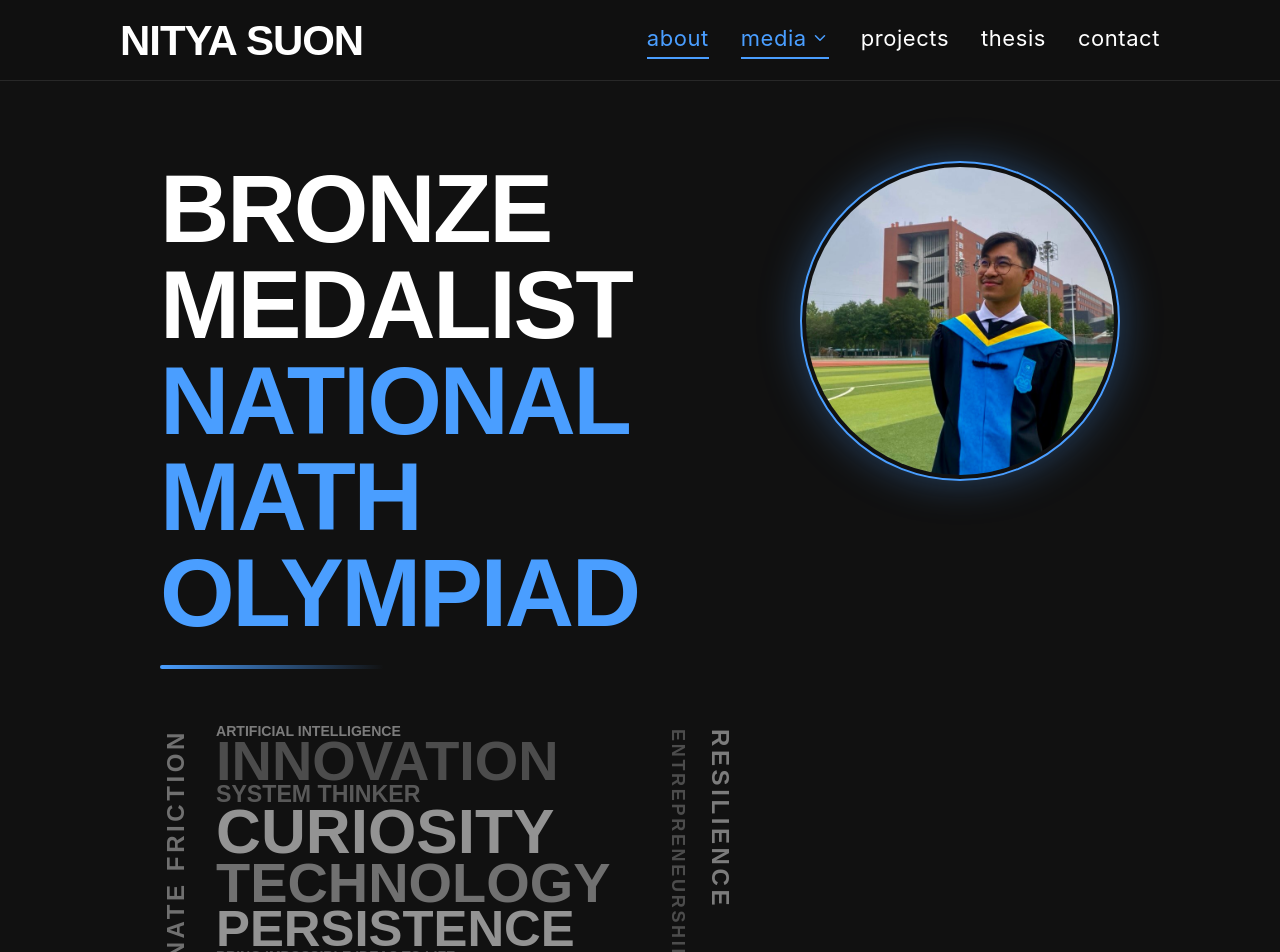
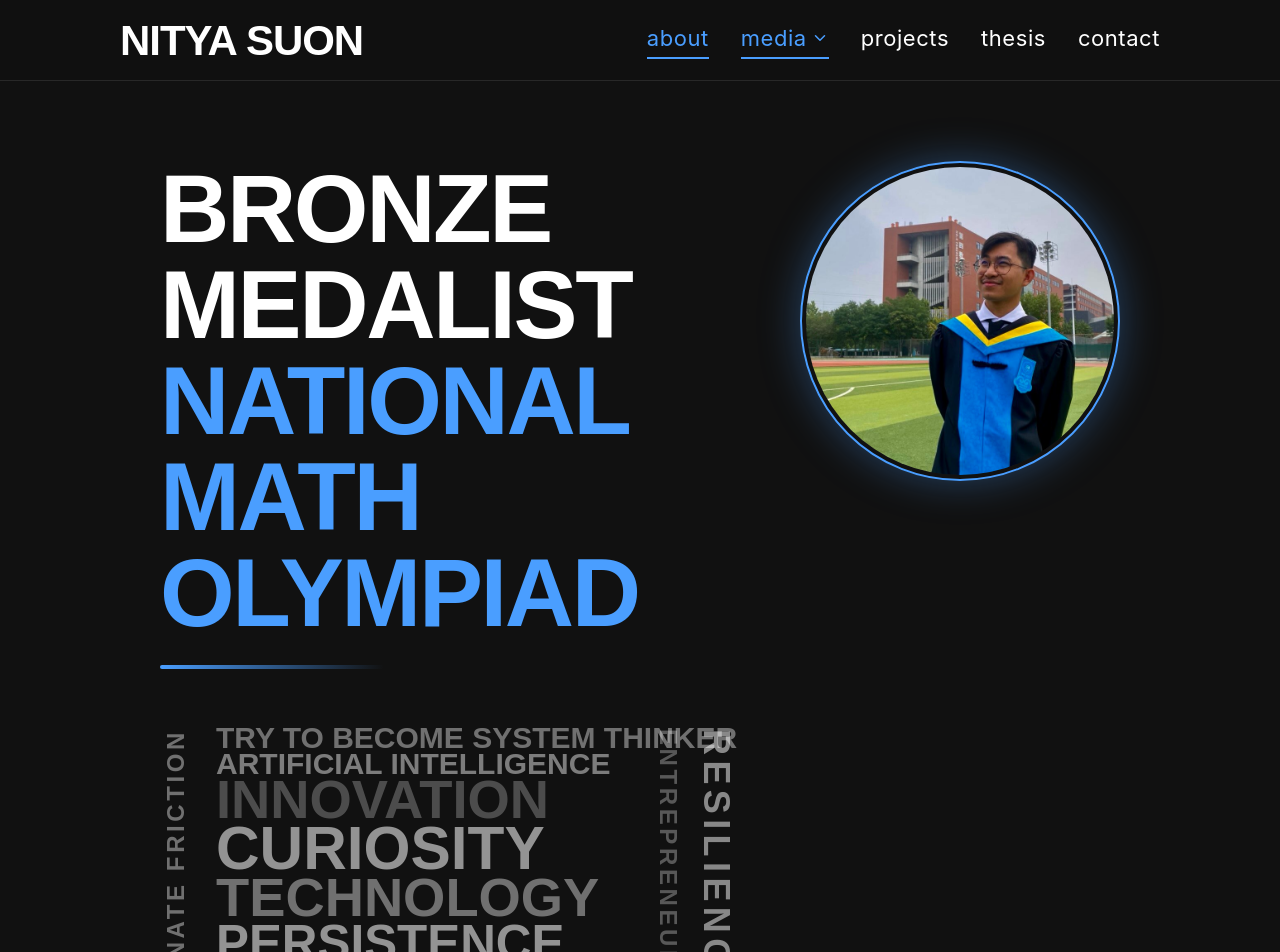
Before and after one commit to NityaSu/Publix, a Nuxt app: page / in a window 1280 px wide. Shown: the top 952 px of the page. Built offline with nearby package versions, Linux system fonts and the light colour scheme; a web font is replaced by a local one.

Commit message:
Update HeroSection to expand CORE_WORDS and enhance word cloud items with new text and styling adjustments for improved visual hierarchy and responsiveness.

```diff
--- a/component/HeroSection.vue
+++ b/component/HeroSection.vue
@@ -30,16 +30,24 @@ const fluidSize = (text: string, floorPx: number, ceilPx: number, fill: number,
   return `font-size: clamp(${floorPx}px, ${cqw.toFixed(2)}cqw, ${ceilPx}px); line-height: 0.86;`;
 };
 
-const CORE_WORDS = new Set(['INNOVATION', 'TECHNOLOGY', 'PERSISTENCE', 'CURIOSITY']);
+const CORE_WORDS = new Set([
+  'TRY TO BECOME SYSTEM THINKER',
+  'ARTIFICIAL INTELLIGENCE',
+  'INNOVATION',
+  'TECHNOLOGY',
+  'PERSISTENCE',
+  'CURIOSITY',
+  'BRING IMPOSSIBLE IDEAS TO LIFE',
+]);
 
 const wordCloud: WordCloudItem[] = [
+  { text: 'TRY TO BECOME SYSTEM THINKER', tone: 'text-white/40 font-extrabold' },
   { text: 'ARTIFICIAL INTELLIGENCE', tone: 'text-white/45 font-extrabold' },
   { text: 'INNOVATION', tone: 'text-white/25 font-semibold' },
-  { text: 'SYSTEM THINKER', tone: 'text-white/30 font-bold' },
   { text: 'CURIOSITY', tone: 'text-white/55 font-extrabold' },
   { text: 'TECHNOLOGY', tone: 'text-white/40 font-extrabold' },
   { text: 'PERSISTENCE', tone: 'text-white/55 font-extrabold' },
-  { text: 'BRING IMPOSSIBLE IDEAS TO LIFE', tone: 'text-white/25 font-semibold' },
+  { text: 'BRING IMPOSSIBLE IDEAS TO LIFE', tone: 'text-white/30 font-extrabold' },
 ].map(({ text, tone }) => {
   const isCore = CORE_WORDS.has(text);
   return {
@@ -55,11 +63,11 @@ const leftVerticalWord: VerticalWordItem = {
 };
 const entrepreneurshipWord: VerticalWordItem = {
   text: 'ENTREPRENEURSHIP',
-  class: 'text-sm md:text-lg text-white/25 font-semibold',
+  class: 'text-lg md:text-2xl text-white/30 font-semibold',
 };
 const resilienceWord: VerticalWordItem = {
   text: 'RESILIENCE',
-  class: 'text-lg md:text-2xl text-white/45 font-bold',
+  class: 'text-2xl md:text-4xl text-white/50 font-bold',
 };
 
 const heroRef = ref<HTMLElement | null>(null);
```
